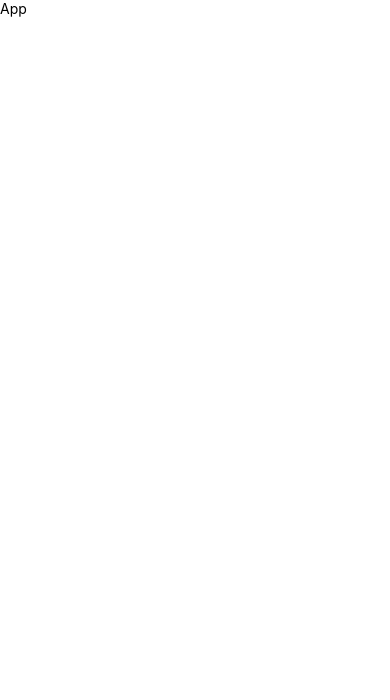
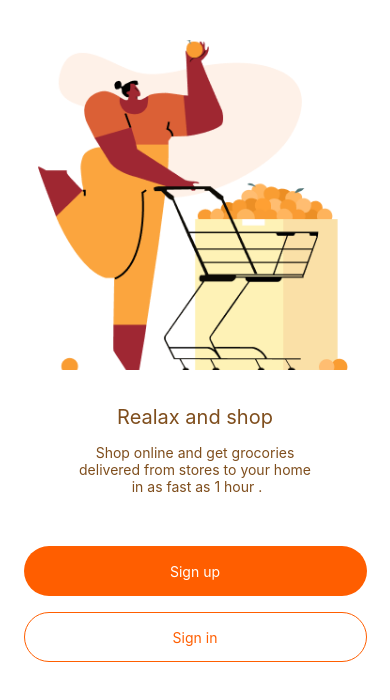
Before and after one commit to theking250902/Mobile_APP, a React Native app in the folder Grocery_app/: screen / in a window 390 px wide. Shown: the top 700 px of the page. Built offline with nearby package versions, Linux system fonts and the light colour scheme.

Commit message:
màn hình Welcome

```diff
--- a/Grocery_app/App.js
+++ b/Grocery_app/App.js
@@ -1,10 +1,11 @@
 import { View, Text } from 'react-native'
 import React from 'react'
+import Welcome from './app/Welcome'
 
 const App = () => {
   return (
     <View>
-      <Text>App</Text>
+        <Welcome/>
     </View>
   )
 }
--- /dev/null
+++ b/Grocery_app/app/Welcome.js
@@ -0,0 +1,69 @@
+import { StyleSheet, Text, View,Image, Pressable } from 'react-native'
+import React from 'react'
+
+const Welcome = () => {
+  return (
+    <View style={styles.container}>
+        <Image style={styles.image} source={require('./image/Illustration.png')}/>
+        <Text style={styles.txt_realax}>Realax and shop</Text>
+        <View style={styles.text}>
+            <Text style={styles.text}>Shop online and get grocories</Text>
+            <Text style={styles.text}>delivered from stores to your home</Text>
+            <Text style={styles.text}> in as fast as 1 hour .</Text>
+        </View>
+        <Pressable style={styles.btn_up}>
+            <Text style={styles.txt_btn}>Sign up</Text>
+        </Pressable>
+        <Pressable style={styles.btn_in}>
+            <Text style={{color:'#FF5E00'}}>Sign in</Text>
+        </Pressable>
+    </View>
+  )
+}
+
+export default Welcome
+
+const styles = StyleSheet.create({
+    container:{
+        alignItems:'center'
+    },
+    image:{
+        width:310,
+        height:330,
+        marginTop:40,
+        marginRight:5
+    },
+    txt_realax:{
+        fontSize:20,
+        marginTop:35,
+        color:'#7F4E1D',
+        marginBottom:15
+    },text:{
+        alignItems:'center',
+        color:'#7F4E1D'
+    },
+    btn_up:{
+        backgroundColor:'#FF5E00',
+        borderRadius:30,
+        width:343,
+        height:50,
+        alignItems:'center',
+        flexDirection:'column',
+        justifyContent:'center',
+        marginTop:51
+    }
+    ,txt_btn:{
+            color:'#FFFFFF'
+    },
+    btn_in:{
+        borderColor:'#FF5E00',
+        borderRadius:30,
+        borderWidth:1,
+        width:343,
+        height:50,
+        alignItems:'center',
+        flexDirection:'column',
+        justifyContent:'center',
+        marginTop:16,
+    }
+})
```
Also changed, not shown: Grocery_app/app/image/Illustration.png (added).
